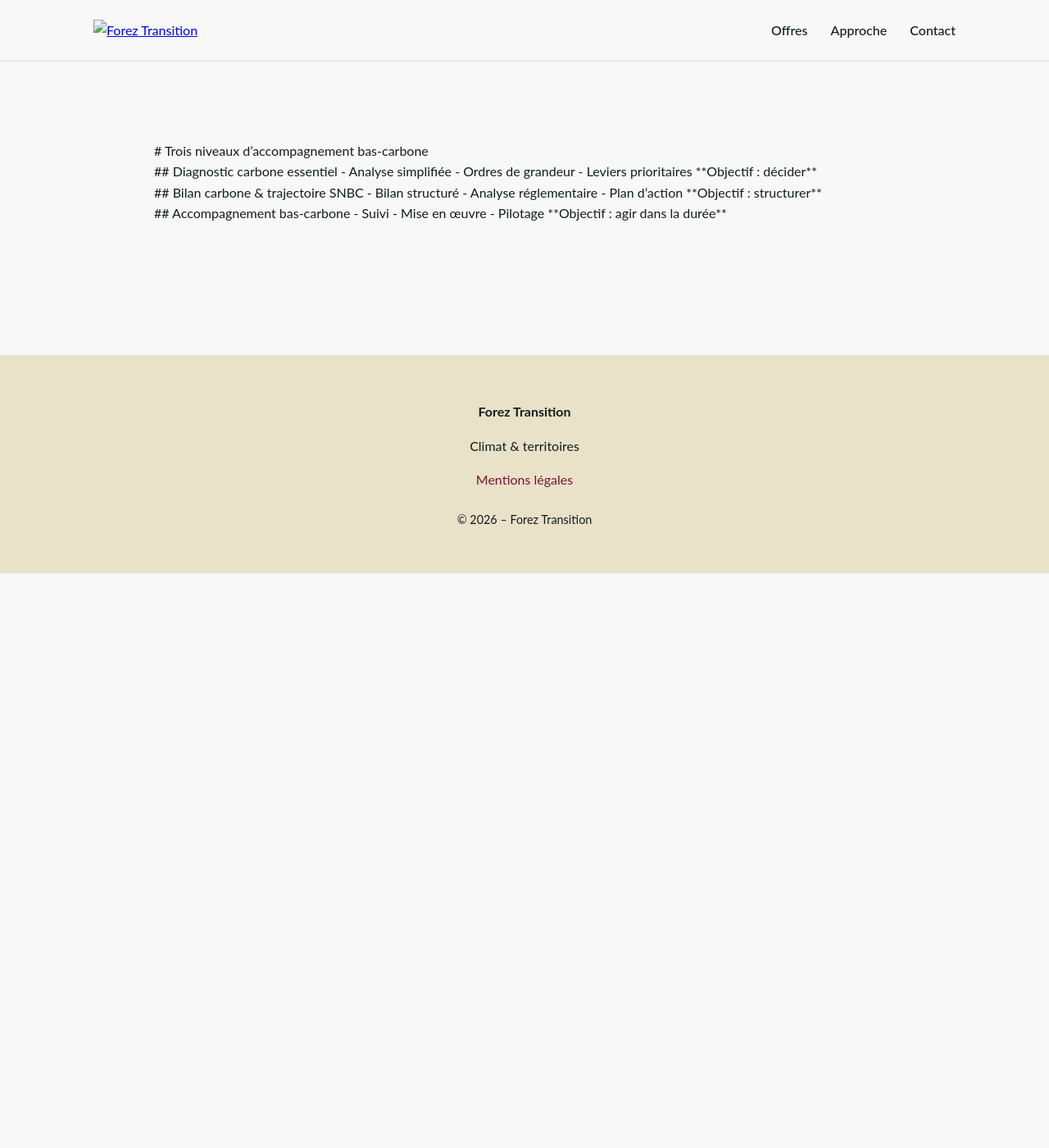
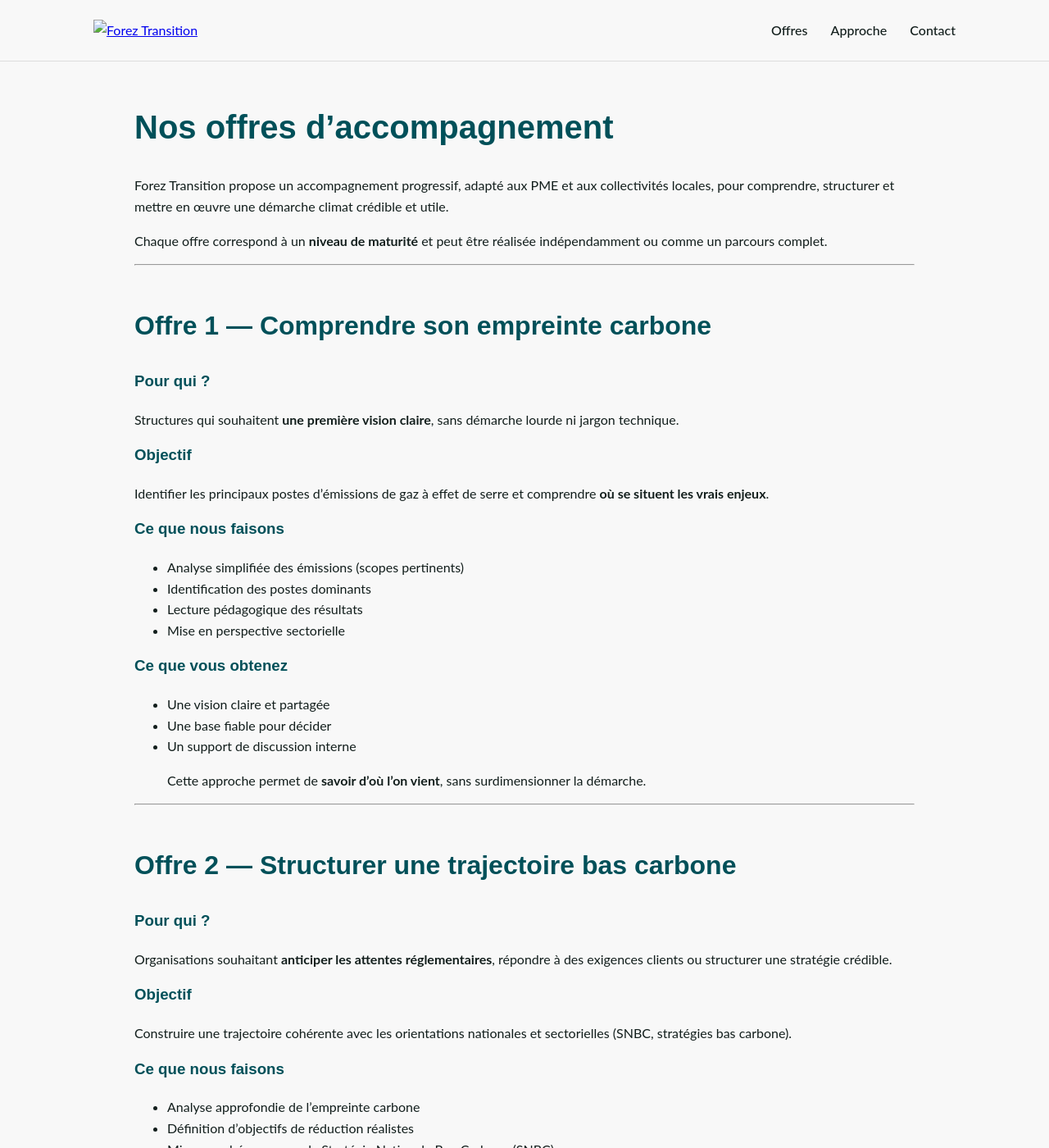
Before and after one commit to Alex-JULIEN/forez-transition, a Jekyll site: the page built from offres.md, in a window 1280 px wide and 1400 px high. Shown: the whole window at 82% size. Built offline with Jekyll 4.4.1, drawn with Linux system fonts in a browser that asks for light colours; some of the changed text lies outside the part shown.

Commit message:
Update offres.md

```diff
--- a/offres.md
+++ b/offres.md
@@ -3,35 +3,86 @@ layout: default
 title: Offres
 ---
 
-<section class="container">
+# Nos offres d’accompagnement
 
-# Trois niveaux d’accompagnement bas-carbone
+Forez Transition propose un accompagnement progressif, adapté aux PME et aux collectivités locales, pour comprendre, structurer et mettre en œuvre une démarche climat crédible et utile.
 
-<div class="grid-3">
+Chaque offre correspond à un **niveau de maturité** et peut être réalisée indépendamment ou comme un parcours complet.
 
-<div class="offer">
-## Diagnostic carbone essentiel
-- Analyse simplifiée
-- Ordres de grandeur
-- Leviers prioritaires
-**Objectif : décider**
-</div>
+---
 
-<div class="offer">
-## Bilan carbone & trajectoire SNBC
-- Bilan structuré
-- Analyse réglementaire
-- Plan d’action
-**Objectif : structurer**
-</div>
+## Offre 1 — Comprendre son empreinte carbone
 
-<div class="offer">
-## Accompagnement bas-carbone
-- Suivi
-- Mise en œuvre
-- Pilotage
-**Objectif : agir dans la durée**
-</div>
+### Pour qui ?
+Structures qui souhaitent **une première vision claire**, sans démarche lourde ni jargon technique.
 
-</div>
-</section>
+### Objectif
+Identifier les principaux postes d’émissions de gaz à effet de serre et comprendre **où se situent les vrais enjeux**.
+
+### Ce que nous faisons
+- Analyse simplifiée des émissions (scopes pertinents)
+- Identification des postes dominants
+- Lecture pédagogique des résultats
+- Mise en perspective sectorielle
+
+### Ce que vous obtenez
+- Une vision claire et partagée
+- Une base fiable pour décider
+- Un support de discussion interne
+
+> Cette approche permet de **savoir d’où l’on vient**, sans surdimensionner la démarche.
+
+---
+
+## Offre 2 — Structurer une trajectoire bas carbone
+
+### Pour qui ?
+Organisations souhaitant **anticiper les attentes réglementaires**, répondre à des exigences clients ou structurer une stratégie crédible.
+
+### Objectif
+Construire une trajectoire cohérente avec les orientations nationales et sectorielles (SNBC, stratégies bas carbone).
+
+### Ce que nous faisons
+- Analyse approfondie de l’empreinte carbone
+- Définition d’objectifs de réduction réalistes
+- Mise en cohérence avec la Stratégie Nationale Bas-Carbone (SNBC)
+- Priorisation des leviers d’action
+
+### Ce que vous obtenez
+- Une trajectoire lisible et argumentée
+- Une réponse structurée aux enjeux réglementaires
+- Un cadre stratégique pour piloter la transition
+
+> La SNBC 3 renforce les attentes en matière de planification et de cohérence des trajectoires. Cette offre permet de **ne pas subir**, mais d’anticiper.
+
+---
+
+## Offre 3 — Mettre en œuvre et ancrer la transition
+
+### Pour qui ?
+Structures prêtes à **passer à l’action** et à inscrire la transition dans la durée.
+
+### Objectif
+Transformer la stratégie en actions concrètes, adaptées aux réalités du territoire et de l’organisation.
+
+### Ce que nous faisons
+- Déclinaison opérationnelle du plan d’actions
+- Accompagnement des équipes
+- Suivi des indicateurs
+- Ancrage territorial des démarches
+
+### Ce que vous obtenez
+- Des actions concrètes et réalistes
+- Une mobilisation interne
+- Une transition alignée avec les contraintes économiques et territoriales
+
+---
+
+## Un accompagnement sobre et pragmatique
+
+Forez Transition privilégie :
+- des outils simples,
+- des démarches compréhensibles,
+- une logique d’utilité réelle.
+
+L’objectif n’est pas de produire des rapports, mais de **faire progresser les organisations**.
```
